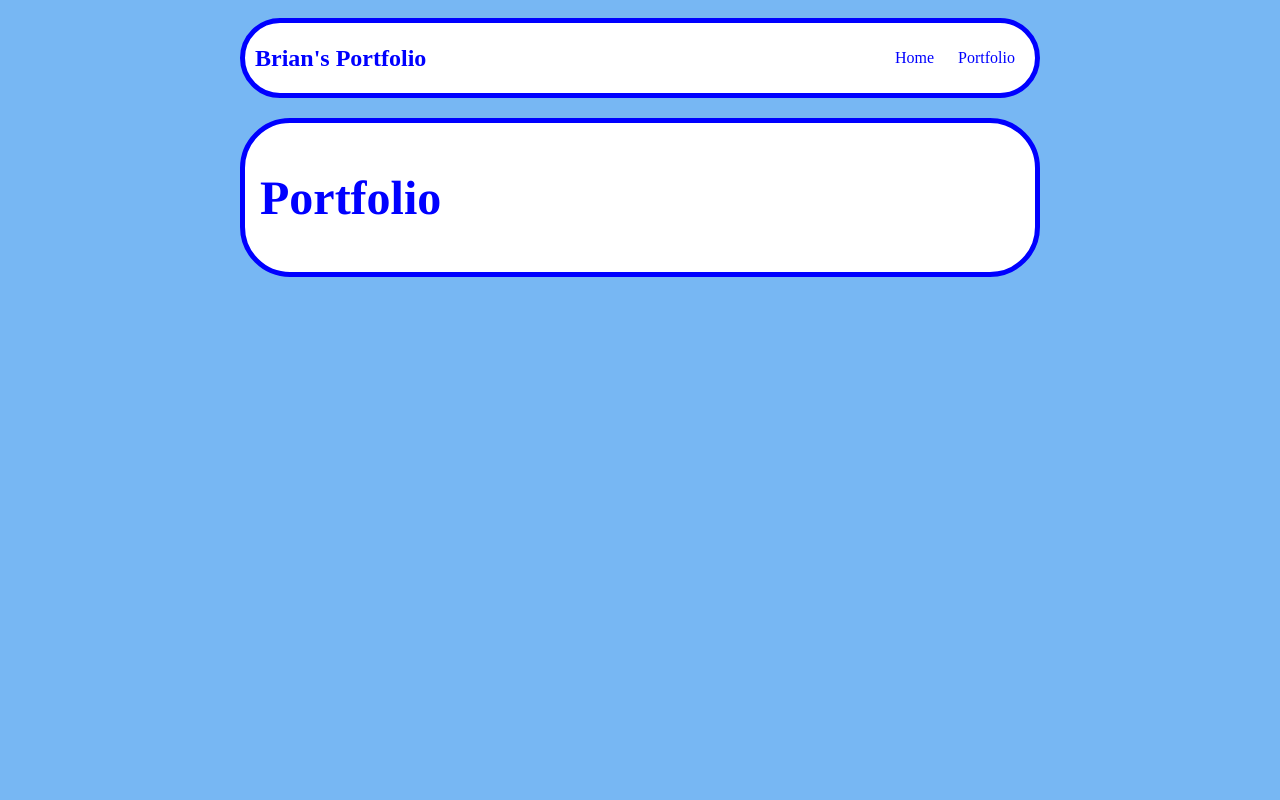
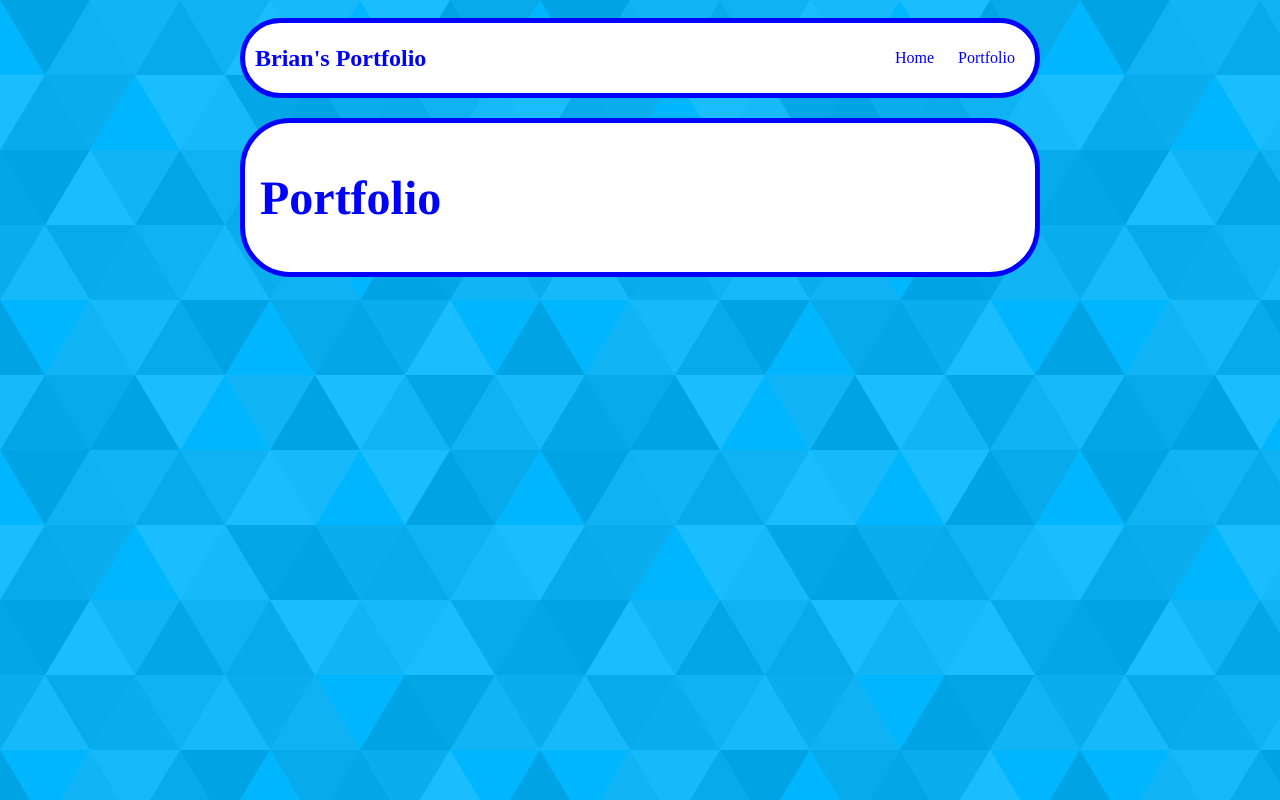
Before and after one commit to bwylie1/bwylie1.github.io, a plain HTML site: page portfolio.html in a window 1280 px wide. Drawn offline with nearby package versions, Linux system fonts and the light colour scheme; no server answers.

Commit message:
add portfolio.html file

```diff
--- a/portfolio.html
+++ b/portfolio.html
@@ -68,7 +68,7 @@
                 font-size: 24px;
             }
         </style>
-        <link rel="stylesheet" type="text/css" href="mystyle.css">
+        <link rel="stylesheet" type="text/css" href="svg.css">
     </head>
 
     <body>
```
